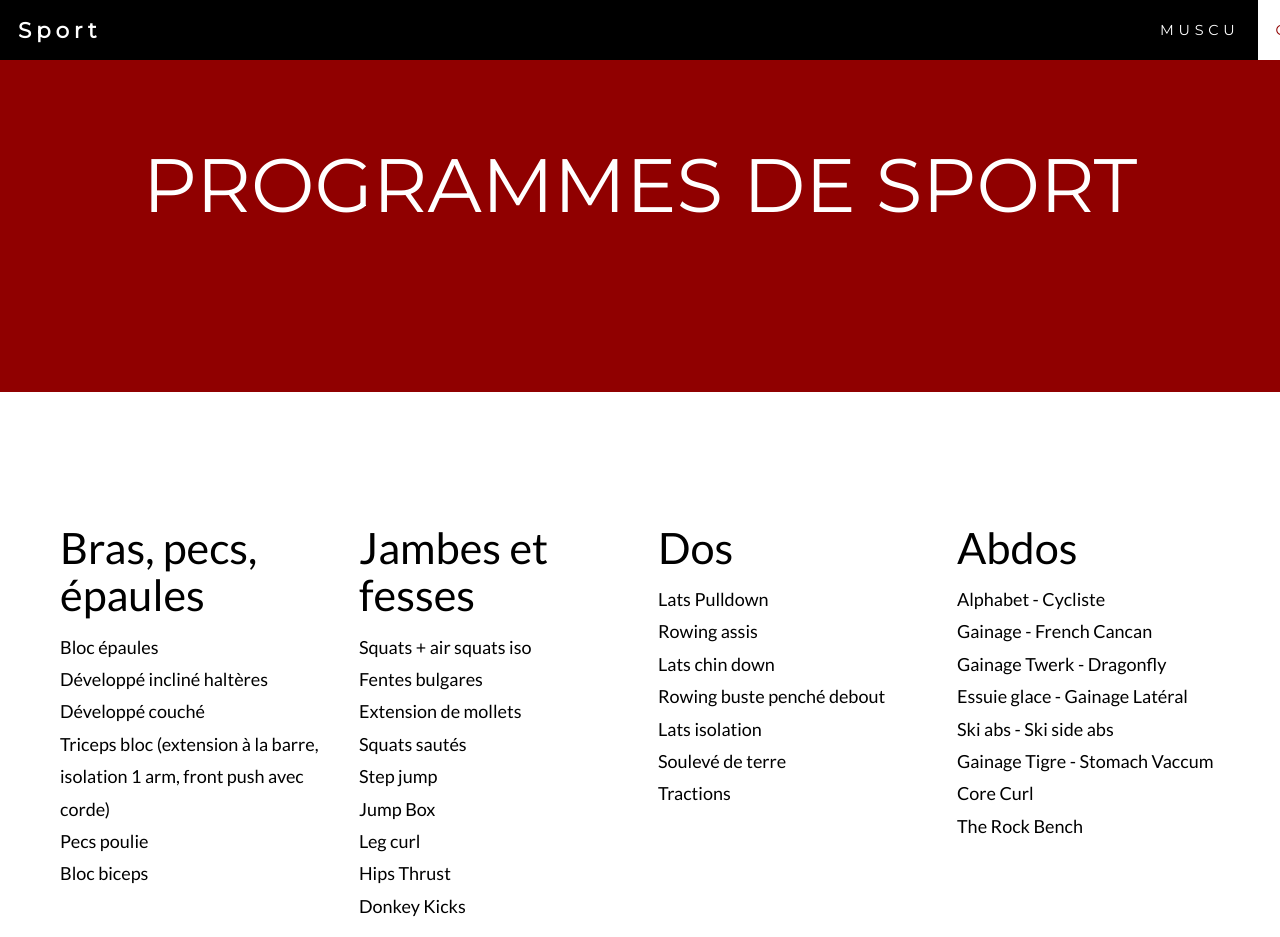
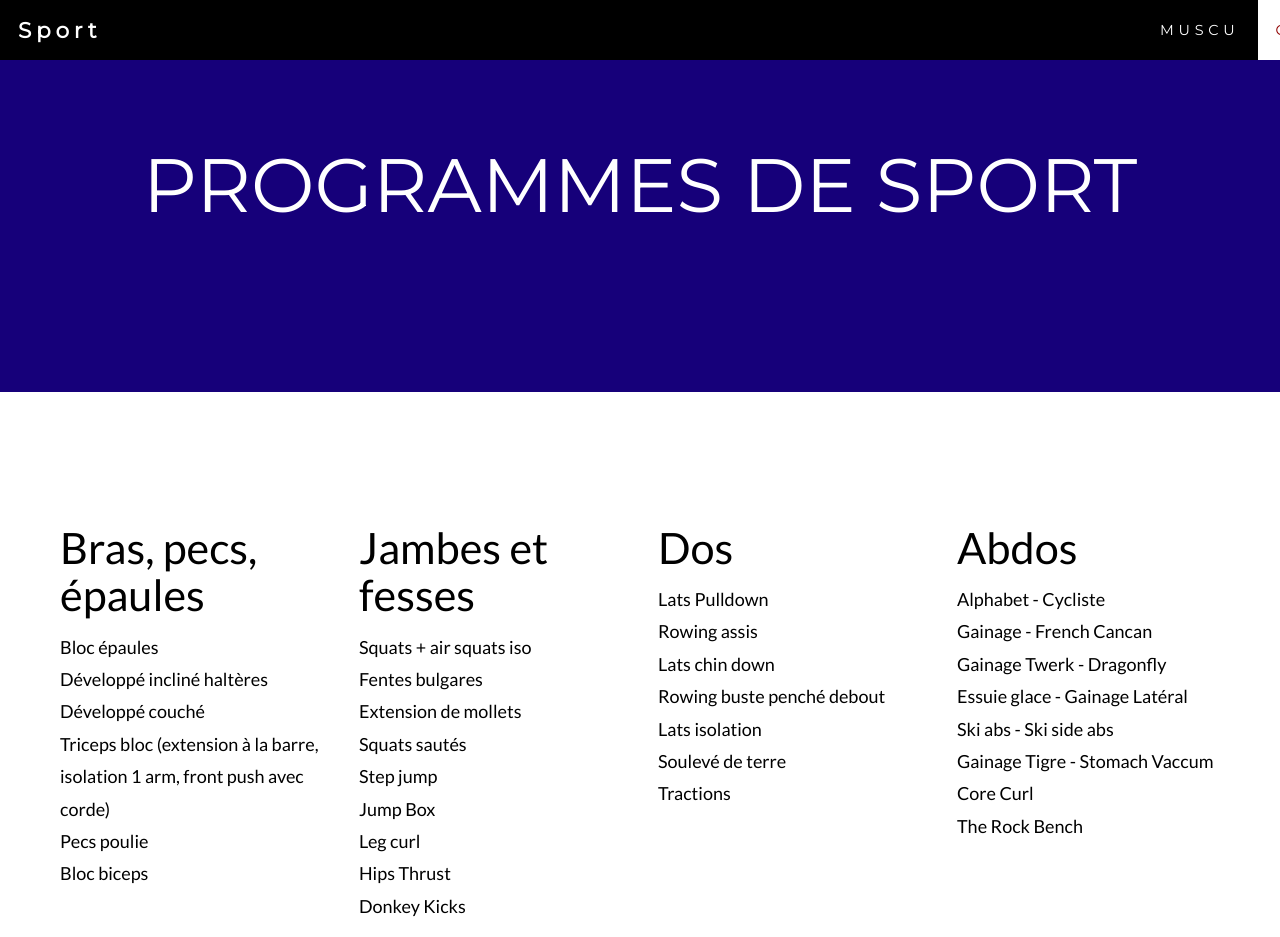
Before and after one commit to maximeabade/Muscu-Crossfit, a plain HTML site: page index.html in a window 1280 px wide. Shown: the top 937 px of the page. Drawn offline with nearby package versions, Linux system fonts and the light colour scheme.

Commit message:
change bg color

```diff
--- a/index.html
+++ b/index.html
@@ -36,7 +36,7 @@
   </div>
 </nav>
 
-<div id="sport" class="jumbotron text-center">
+<div id="sport" class="jumbotron text-center" style="background-color: rgb(22,0,122)">
   <h1>PROGRAMMES DE SPORT</h1><br>
 </div>
 
```
